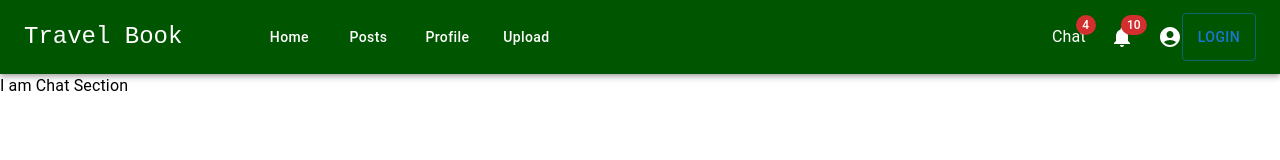
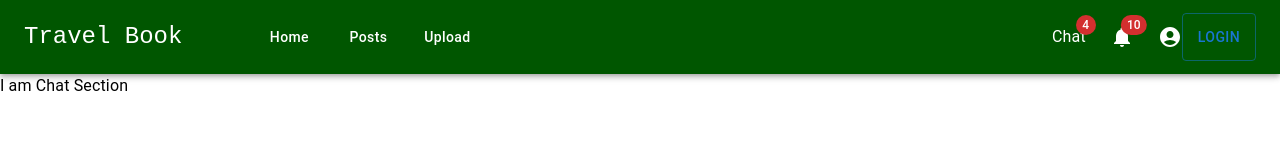
Before and after one commit to imdeveloper100/travel-book, a Next.js app: page /chat in a window 1280 px wide. Shown: the top 160 px of the page. Built offline with nearby package versions, Linux system fonts and the light colour scheme.

Commit message:
Navbar Enhancement:  - Link to Profile page optimized on mobile screens

```diff
--- a/components/navbar/index.js
+++ b/components/navbar/index.js
@@ -26,10 +26,6 @@ const pages = [
   {
     link: "/posts",
     name: "Posts",
-  },
-  {
-    link: "/profile",
-    name: "Profile",
   },
   {
     link: "/upload",
@@ -152,7 +148,7 @@ export default function PrimarySearchAppBar() {
       <MenuItem>
         <Link href="../chat">
           <IconButton
-            size="large"
+            // size="large"
             aria-label="show 4 new mails"
             color="inherit"
           >
@@ -177,9 +173,9 @@ export default function PrimarySearchAppBar() {
         </IconButton>
         <p>Notifications</p>
       </MenuItem>
-      <MenuItem onClick={handleProfileMenuOpen}>
+      <Link href={"./profile"}>
+        <MenuItem>
           <IconButton
-          href={"./profile"}
             size="large"
             aria-label="account of current user"
             aria-controls="primary-search-account-menu"
@@ -188,8 +184,9 @@ export default function PrimarySearchAppBar() {
           >
             <AccountCircle />
           </IconButton>
-        <p>Profile</p>
+          <Typography>Profile</Typography>
         </MenuItem>
+      </Link>
       <Link href={"/login"}>
         <Button className={Styles.signInBtn} variant="outlined">
           Login
@@ -316,18 +313,19 @@ export default function PrimarySearchAppBar() {
                 <NotificationsIcon />
               </Badge>
             </IconButton>
+            <Link href={"./profile"}>
               <IconButton
-              href={"./profile"}
                 size="large"
                 edge="end"
                 aria-label="account of current user"
                 aria-controls={menuId}
                 aria-haspopup="true"
-              onClick={handleProfileMenuOpen}
+                // onClick={handleProfileMenuOpen}
                 color="inherit"
               >
                 <AccountCircle />
               </IconButton>
+            </Link>
             <Link href={"/login"}>
               <Button className={Styles.signInBtn} variant="outlined">
                 Login
```
Lines whose indentation alone changed are shown as unchanged.
